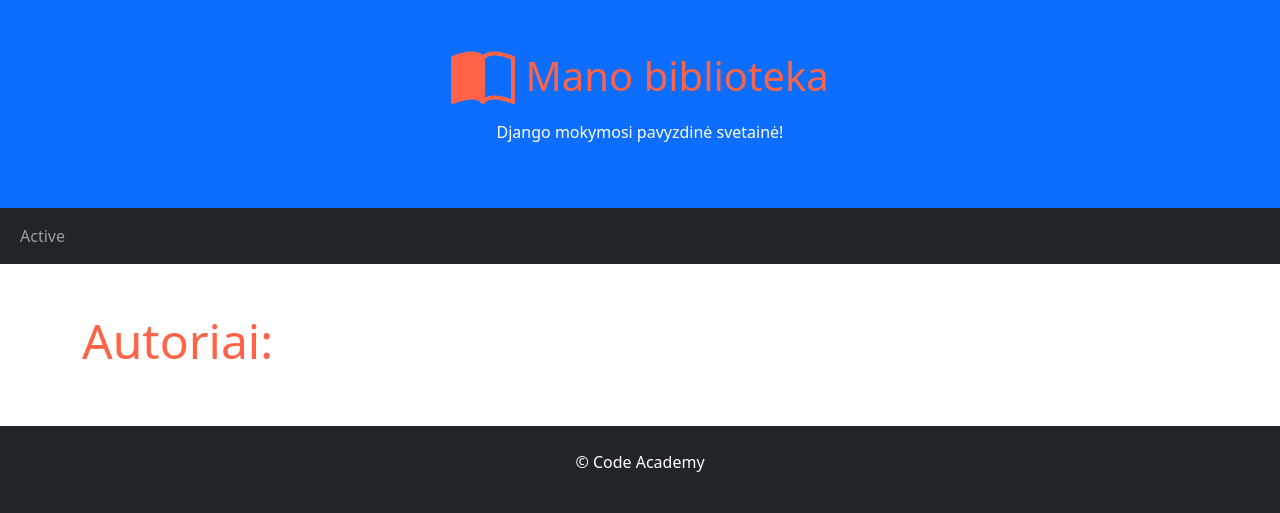
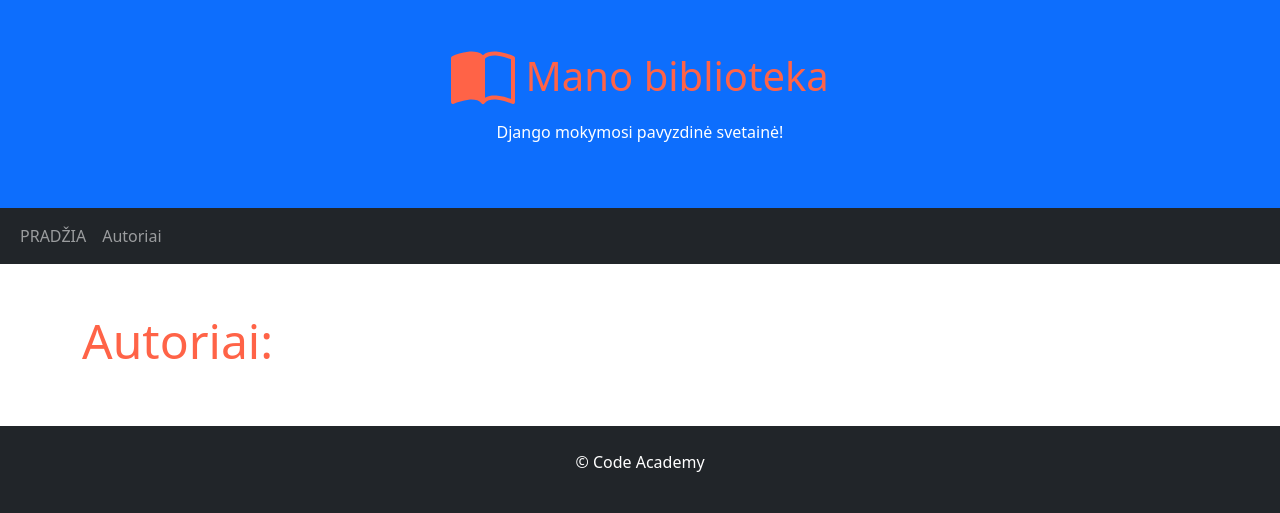
Before and after one commit to DonatasNoreika/library_202506, a Django app: page /library/authors/ in a window 1280 px wide. Shown: the top 513 px of the page. Run offline with Django 5.2, Linux system fonts and the light colour scheme; data that the repository does not hold is empty.

Commit message:
4: +Pridėtas meniu su Pradžia ir autoriais

```diff
--- a/mysite/library/templates/authors.html
+++ b/mysite/library/templates/authors.html
@@ -4,7 +4,7 @@
 {% block "content" %}
 <h1 class="display-5">Autoriai:</h1>
 {% for author in authors %}
-<p>{{ author }}</p>
+<p>{{ author.first_name }} <b>{{ author.last_name }}</b></p>
 <hr>
 {% endfor %}
 {% endblock %}
--- a/mysite/library/templates/base.html
+++ b/mysite/library/templates/base.html
@@ -25,7 +25,10 @@
   <div class="container-fluid">
     <ul class="navbar-nav">
       <li class="nav-item">
-        <a class="nav-link" href="#">Active</a>
+        <a class="nav-link" href="{% url 'index' %}">PRADŽIA</a>
+      </li>
+      <li class="nav-item">
+        <a class="nav-link" href="{% url 'authors' %}">Autoriai</a>
       </li>
     </ul>
   </div>
```
